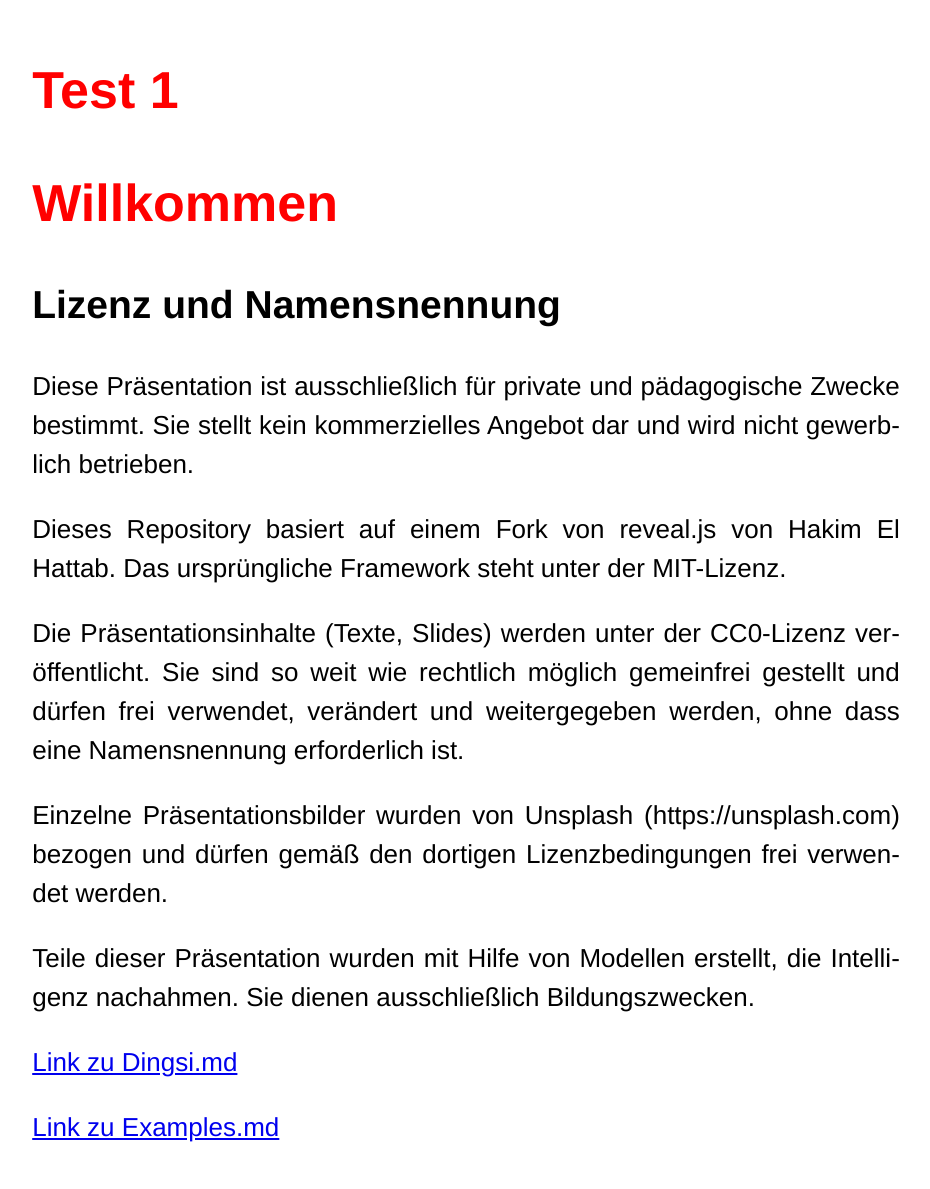
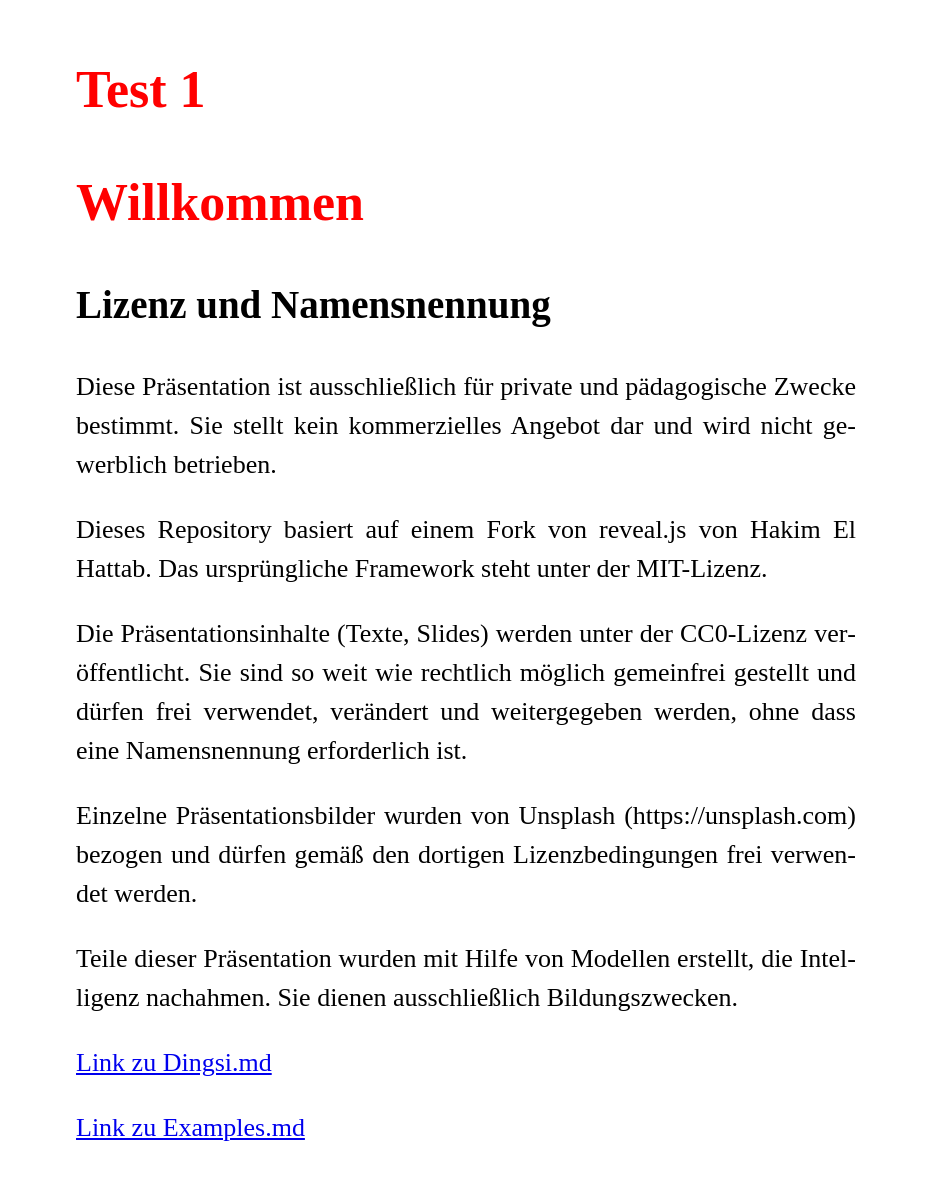
Before and after one commit to MonaLgbt/MonaLgbt.github.io, a Jekyll site: the page built from index.md, in a window 1280 px wide. Shown: the whole page, without its empty margins (174-1104 px from the left). Built offline with Jekyll 4.4.1, drawn with Linux system fonts in a browser that asks for light colours.

Commit message:
Update style.css

```diff
--- a/assets/css/style.css
+++ b/assets/css/style.css
@@ -5,7 +5,7 @@ body {
     text-align: justify;
     hyphens: auto;
     line-height: 1.5;
-    font-family: Helvetica;
+    font-family: Cantarell;
     font-size: 26px;
 }
 
```
